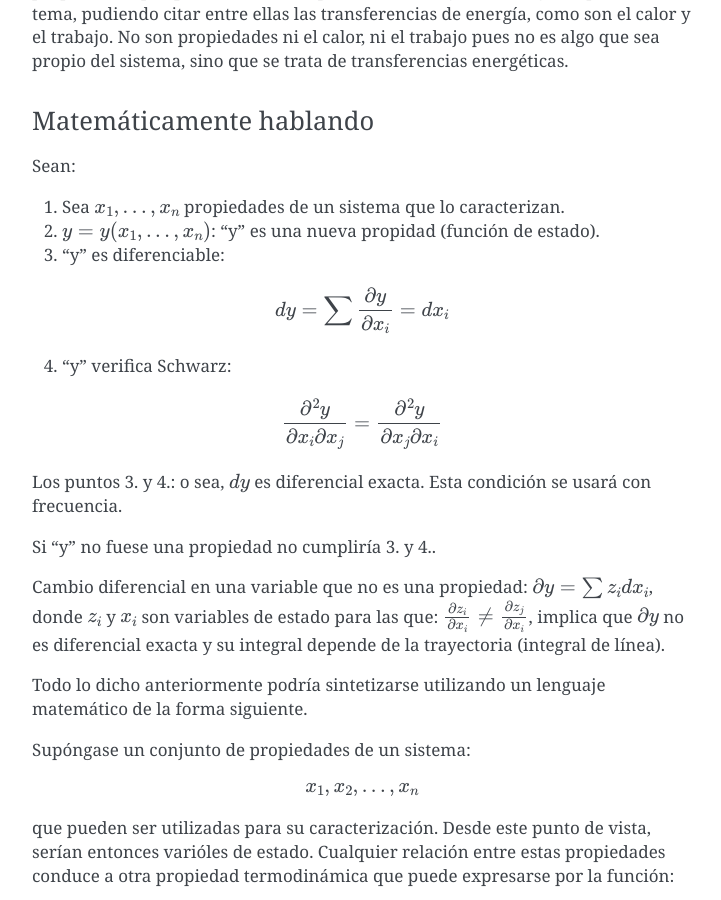
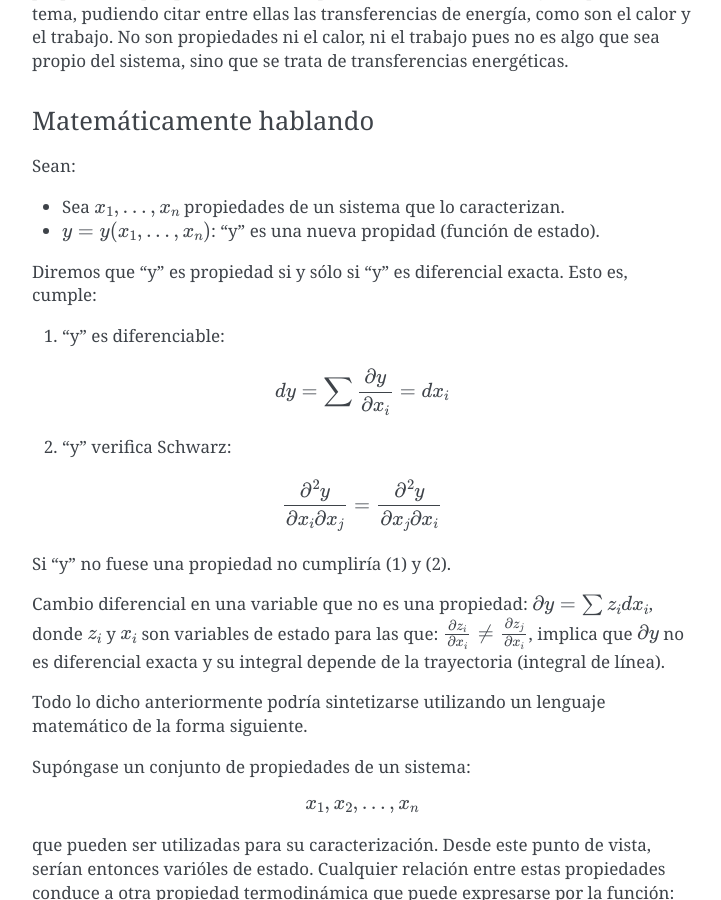
Before and after one commit to mantielero/termodinamica, a Sphinx documentation site: the page built from source/conceptos_propiedades.rst, in a window 1280 px wide and 900 px high, scrolled down 927 px. Shown: the whole window, without its empty margins (388-1109 px from the left). Built offline with Sphinx 7.4.7, drawn with Linux system fonts in a browser that asks for light colours; pages that are not in the unit, such as notebooks, are missing from menus.

Commit message:
Update conceptos_propiedades.rst

```diff
--- a/source/conceptos_propiedades.rst
+++ b/source/conceptos_propiedades.rst
@@ -28,23 +28,25 @@ Matemáticamente hablando
 
 Sean:
 
-1. Sea :math:`x_1, ..., x_n` propiedades de un sistema que lo caracterizan.
-2. :math:`y=y(x_1, ..., x_n)`: "y" es una nueva propidad (función de estado).
-3. "y" es diferenciable:
+* Sea :math:`x_1, ..., x_n` propiedades de un sistema que lo caracterizan.
+* :math:`y=y(x_1, ..., x_n)`: "y" es una nueva propidad (función de estado).
+
+
+Diremos que "y" es propiedad si y sólo si "y" es diferencial exacta. Esto es, cumple:
+
+1. "y" es diferenciable:
 
 .. math::
 
    dy = \sum \frac{\partial y }{\partial x_i} = dx_i
 
-4. "y" verifica Schwarz:
+2. "y" verifica Schwarz:
 
 .. math::
 
    \frac{\partial^2y}{\partial x_i \partial x_j} = \frac{\partial^2y}{\partial x_j \partial x_i}
 
-Los puntos 3. y 4.: o sea, :math:`dy` es diferencial exacta. Esta condición se usará con frecuencia.
-
-Si "y" no fuese una propiedad no cumpliría 3. y 4..
+Si "y" no fuese una propiedad no cumpliría (1) y (2).
 
 Cambio diferencial en una variable que no es una propiedad: :math:`\partial y = \sum z_i dx_i`, donde :math:`z_i` y :math:`x_i` son variables de estado para las que: :math:`\frac{\partial z_i}{\partial x_i} \neq \frac{\partial z_j}{\partial x_i}`, implica que :math:`\partial y` no es diferencial exacta y su integral depende de la trayectoria (integral de línea).
 
```
